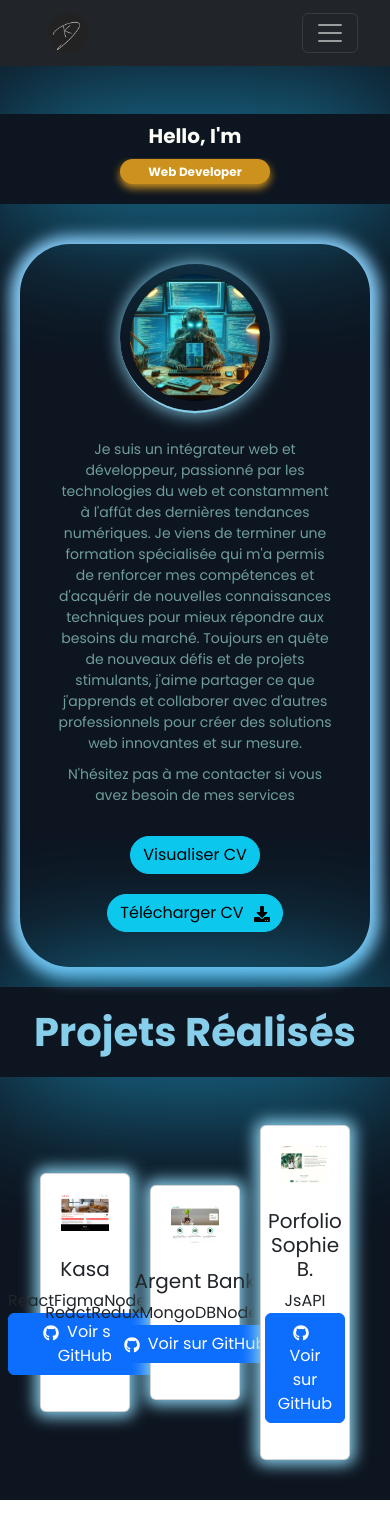
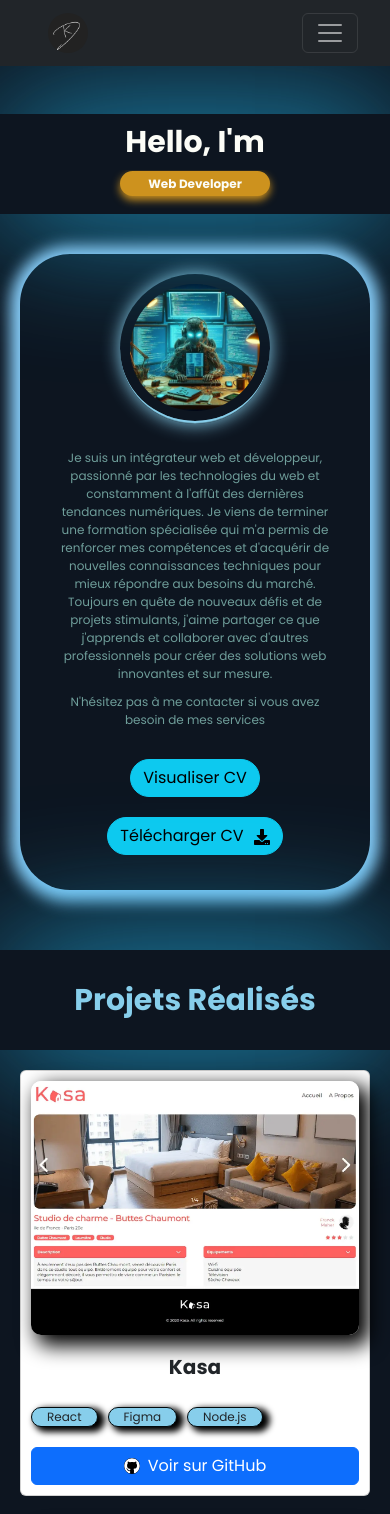
Before and after one commit to KD-Dev-Tech/-P12-Portfolio-, a React (Vite) app: page / in a window 390 px wide. Shown: the top 1514 px of the page. Built offline with nearby package versions, Linux system fonts and the light colour scheme.

Commit message:
modification design ProjectCard

```diff
--- a/src/components/ProjectCard.jsx
+++ b/src/components/ProjectCard.jsx
@@ -5,17 +5,16 @@ import { FaGithub } from 'react-icons/fa';
 function projectCard ({project}) {
     return (
         <Card className="project-card">
-
             <Card.Img variant="top" src={project.image} alt={project.name} />
             <Card.Body>
-                <Card.Title>{project.name}</Card.Title>
+                <Card.Title style={{fontWeight:'bold'}}>{project.name}</Card.Title>
                 <div className="project-card__technologies">
                     {project.technologies.map((tech, index) => (
                         <span key={index} className="project-card__technology">{tech}</span>
                     ))}
                 </div>
                 <Button variant="primary" href={project.github} target="_blank" rel="noopener noreferrer">
-                    <FaGithub style={{ marginRight: '8px' }} />
+                    <FaGithub style={{ marginRight: '8px', backgroundColor:'black',borderRadius:'25px' }} />
                     Voir sur GitHub
                 </Button>
             </Card.Body>
--- a/src/data/project.json
+++ b/src/data/project.json
@@ -15,7 +15,7 @@
         "description": "Gestion des connexions utilisateurs, affichage de leurs comptes, ajout de la possibilité de modifier leur pseudo. Création de nouvelles routes API pour la future gestion des transactions.",
         "image": "public/assets/images/argent-bank.webp",
         "url": "",
-        "technologies": ["React", "Redux", "MongoDB", "Node.js", "Swagger"],
+        "technologies": ["React", "Redux", "MongoDB"],
         "github": "https://github.com/KD-Dev-Tech/ArgentBank-website"
     },
     {
@@ -24,7 +24,7 @@
         "description": "Conception du portfolio de l'architecte Sophie Bluel. Présentation des travaux avec des filtres par catégorie, création d'un login et d'une page d'administration permettant d'ajouter/supprimer des projets.",
         "image": "public/assets/images/sophie-b.webp",
         "url": "",
-        "technologies": ["Js", "API", ""],
+        "technologies": ["Js", "API", "swagger"],
         "github": "https://github.com/KD-Dev-Tech/p6-Portofolio-architecte-sophie-bluel"
     }
     ]
--- a/src/styles/home.css
+++ b/src/styles/home.css
@@ -119,7 +119,8 @@ body {
 .container-project {
   display: flex;
   flex-direction: column;
-  text-align: center;;
+  text-align: center;
+  flex-wrap: wrap;
 }
 
 .container-project h2 {
@@ -134,25 +135,74 @@ body {
   display: flex;
   justify-content: center;
   align-items: center;
-  gap: 20px;
+  gap: 50px;
   margin: 20px;
   padding: 20px;
 }
 
-.project-card {
+.project-card,
+.card{
   display: flex;
   flex-direction: column;
   justify-content: center;
   align-items: center;
   gap: 10px;
-  padding: 20px;
+  padding: 10px;
   border-radius: 20px;
-  box-shadow: 0px 0px 15px 5px skyblue;
-  animation: fadeIn 4s ease-in-out;
+  width: 25% !important;
+ }
+
+ .card-img-top {
+  box-shadow: black 8px 8px 20px 3px;
+  border-radius: 10px !important;
 }
-.card {
-  height: 300px;
-}
+
+ .card-body {
+  display: flex;
+  flex-direction: column;
+  width: 100%;
+  padding: 0 !important;
+  gap: 10px;
+  margin-top: 10px;
+ }
+
+ .project-card__technologies {
+  display: flex;
+  gap: 10px;
+  text-align: start;
+  flex-wrap: wrap;
+ }
+
+ .project-card__technology{
+   padding: 0 15px;
+   border: 1px solid rgb(1, 9, 12);
+   border-radius: 25px;
+   font-size: 12px;
+   background-color: skyblue;
+   margin: 10px 0 10px 0;
+   box-shadow: black 5px 3px 6px 2px;
+  }
+
+
+  @media screen and (max-width: 1024px){
+
+    .about-me p{
+      max-width: 100%;
+      font-size: 14px;
+      padding-bottom: 0;
+      margin: 0;
+    }
+    .container-project_card {
+      flex-direction: column;
+      gap: 20px;
+      width: 100%;
+    }
+    .project-card {
+      width: 60% !important;
+    }
+
+
+  }
 
 @media screen and (max-width: 768px) {
   .animation > div > div {
@@ -161,13 +211,13 @@ body {
   }
   .container_animation {
     flex-direction: column;
-    height: 90px;
+    height: 100px;
   }
-  #about h1 {
-    font-size: 20px;
+  #about h1,
+  .container-project h2 {
+    font-size: 30px;
     margin: 0;
   }
-
   .about-container {
     flex-direction: column;
     margin: 40px 20px 20px 20px;
@@ -179,7 +229,7 @@ body {
   }
   .about-me p{
     max-width: 100%;
-    font-size: 14px;
+    font-size: 12px;
     padding-bottom: 0;
     margin: 0;
     text-align: center;
@@ -189,4 +239,14 @@ body {
     flex-direction: column;
     gap: 20px;
   }
+  .container-project {
+    margin-top: 60px;
+  }
+  .container-project_card {
+    width: 100%;
+    margin: 0;
+  }
+  .project-card {
+    width: 100% !important;
+  }
 }
```
